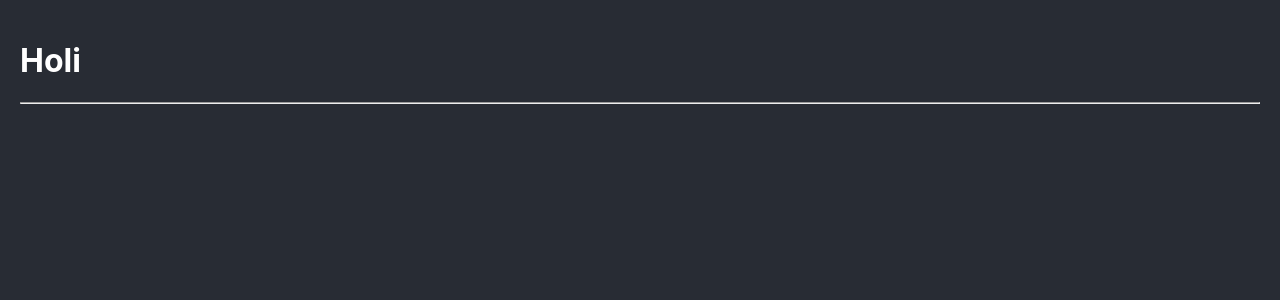
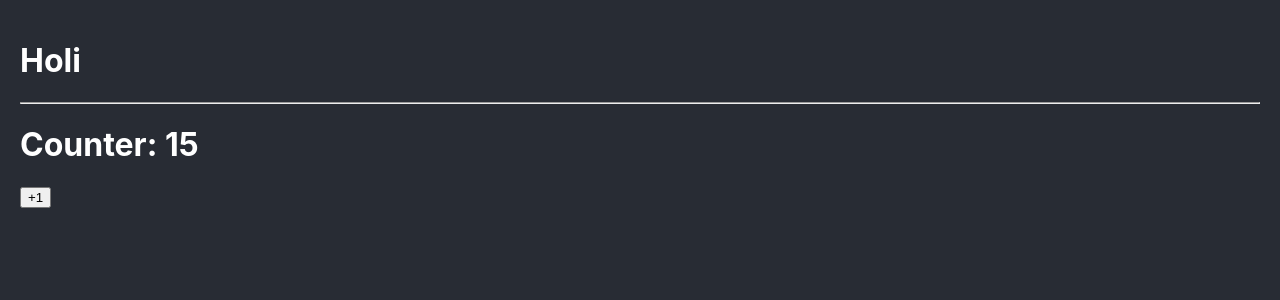
Before and after one commit to gdariodh/bases-react-ts, a React (Create React App) app: page / in a window 1280 px wide. Shown: the top 300 px of the page. Built offline with nearby package versions, Linux system fonts and the light colour scheme.

Commit message:
added interface to Counter Component

```diff
--- a/src/App.tsx
+++ b/src/App.tsx
@@ -1,3 +1,4 @@
+import { Counter } from './components/Counter';
 
 
 function App() {
@@ -7,6 +8,8 @@ function App() {
     <h1>Holi</h1>
 
     <hr />
+
+    <Counter initialValue={15}/>
     </>
   );
 }
--- /dev/null
+++ b/src/components/Counter.tsx
@@ -0,0 +1,24 @@
+import { useState } from "react";
+
+// establecer las props que recibe
+interface Props {
+    // ? hace opcional el prop
+    initialValue?: number
+}
+
+export const Counter = ({initialValue = 0}:Props) => {
+
+   const [counter, setCounter] = useState(initialValue)
+
+   const handleClick = () => {
+     setCounter(previousValue => previousValue + 1)
+   }
+
+    return (
+        <>
+           <h1>Counter: {counter}</h1>
+
+           <button onClick={handleClick}>+1 </button>
+        </>
+    )
+}
```
